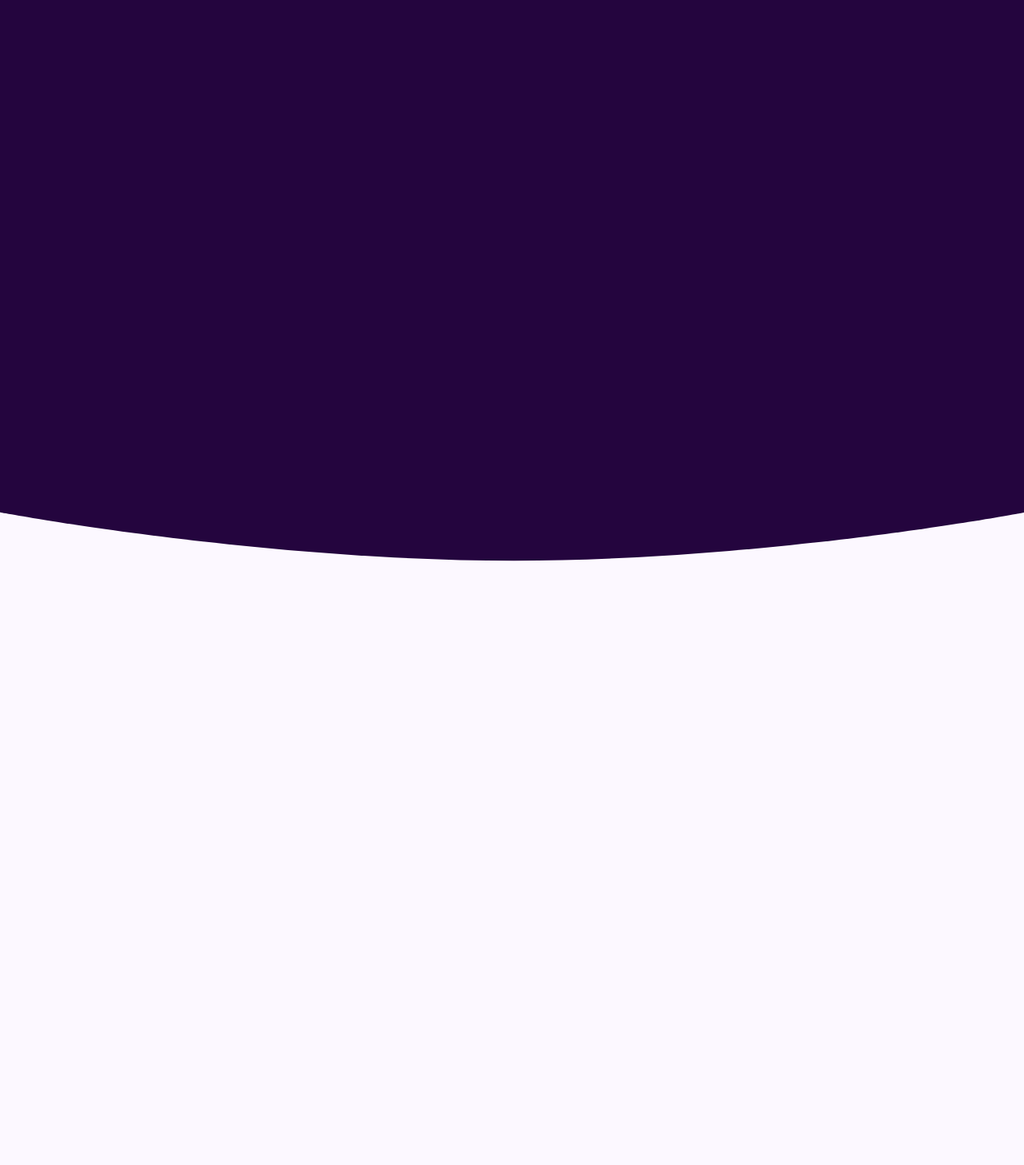
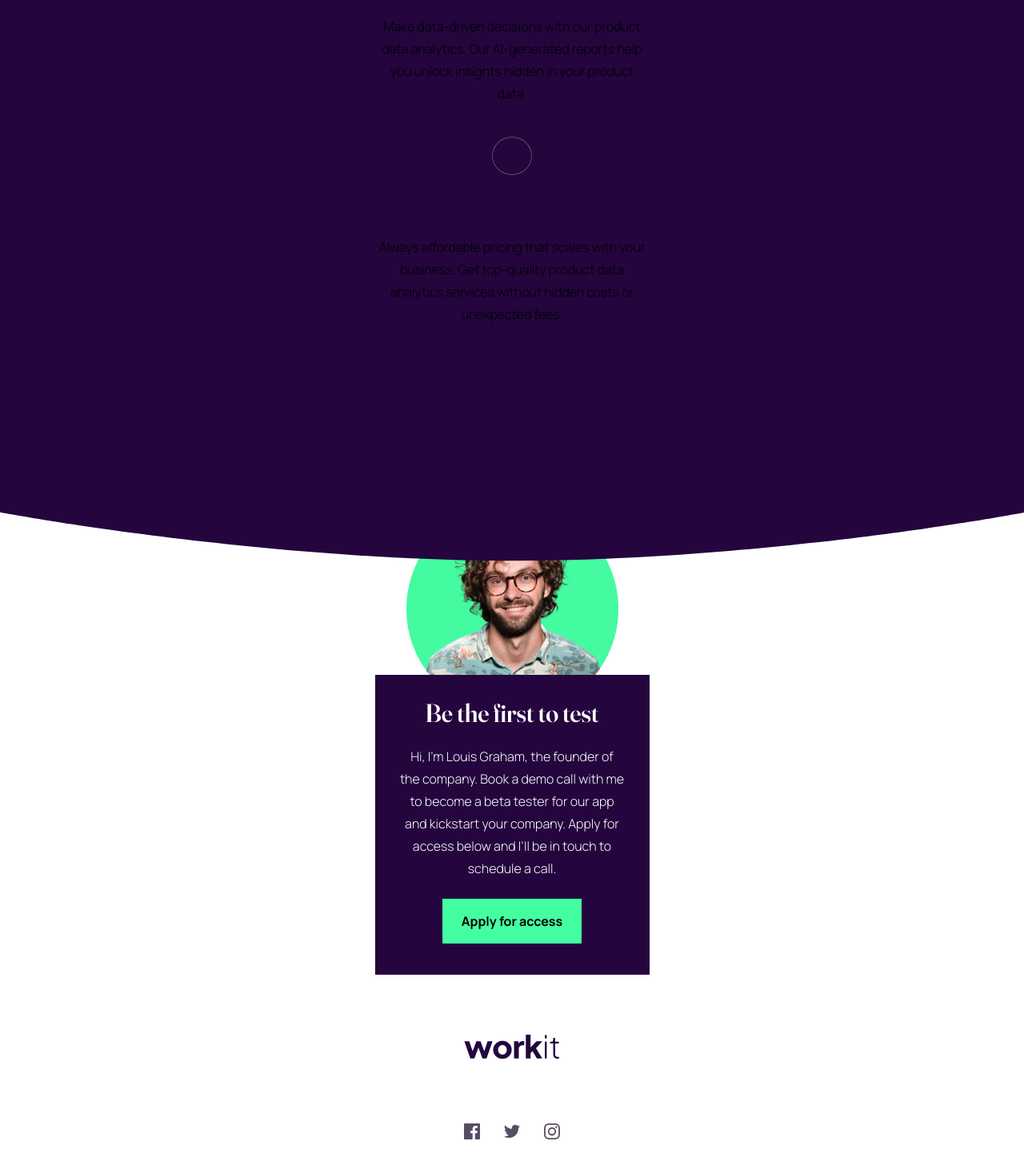
Before and after one commit to erict16/workit-landing-page, a plain HTML site: page index.html in a window 1280 px wide. Shown: the part 943-2400 px from the top of the page at 80% size. Drawn offline with Linux system fonts and the light colour scheme.

Commit message:
Mobile view finished

```diff
--- a/index.html
+++ b/index.html
@@ -21,37 +21,51 @@
                   fill="#24053E"/>
         </svg>
     </div>
-    <div class="second-image"><svg xmlns="http://www.w3.org/2000/svg"  viewBox="0 0 375 1071" fill="none">
-<path fill-rule="evenodd" clip-rule="evenodd" d="M0 0H375.303V1053C375.303 1053 282.249 1070.71 188.173 1070.71C94.0966 1070.71 0 1053 0 1053L0 0Z" fill="#FCF8FF"/>
-</svg></div>
+    <div class="second-image">
+        <svg xmlns="http://www.w3.org/2000/svg" viewBox="0 0 375 1071" fill="none">
+            <path fill-rule="evenodd" clip-rule="evenodd"
+                  d="M0 0H375.303V1053C375.303 1053 282.249 1070.71 188.173 1070.71C94.0966 1070.71 0 1053 0 1053L0 0Z"
+                  fill="#FCF8FF"/>
+        </svg>
+    </div>
     <div class="hero-section">
-        <h1>Data tailored to your needs.</h1>
+        <h1>Data <span class="underline">tailored</span> to your needs.</h1>
         <button>Learn more</button>
     </div>
 
+    <div class="hero-image"></div>
 
-    <div>1</div>
+    <div class="number-title">1</div>
 
     <h2>Actionable insights</h2>
 
+    <p>
         Optimize your products, improve customer satisfaction and stay ahead of the competition
         with our product data analytics.
+    </p>
 
-    <div>2</div>
+    <div class="number-title">2</div>
 
     <h2>Data-driven decisions</h2>
 
+    <p>
         Make data-driven decisions with our product data analytics. Our AI-generated reports help
         you unlock insights hidden in your product data.
+    </p>
 
-    <div>3</div>
+    <div class="number-title">3</div>
 
     <h2>Always affordable</h2>
 
+    <p>
         Always affordable pricing that scales with your business. Get top-quality product data
         analytics services without hidden costs or unexpected fees.
+    </p>
 
-    <h3>Be the first to test</h3>
+    <div class="testimonial-section">
+        <img class="founder-image" src="assets/images/image-founder.webp" alt="">
+        <div class="testimonial-box">
+            <h2>Be the first to test</h2>
 
         <p>
             Hi, I'm Louis Graham, the founder of the company. Book a demo call with me to become a
@@ -59,7 +73,21 @@
             in touch to schedule a call.
         </p>
 
-    <button>Apply for access</button>
+        <button>Apply for access</button></div>
+
+    </div>
+
+    <footer>
+        <img src="assets/images/logo-dark.svg" alt="logo-dark">
+        <div class="contact-logo">
+            <img src="assets/images/icon-facebook.svg" alt="icon-facebook">
+            <img src="assets/images/icon-twitter.svg" alt="icon-twitter">
+            <img src="assets/images/icon-instagram.svg" alt="icon-instagram">
+        </div>
+
+    </footer>
+
+
 </main>
 
 </body>
--- a/style.css
+++ b/style.css
@@ -1,8 +1,20 @@
-
 /* Mobile first */
 
+@font-face {
+    font-family: 'Fraunces'; /* Choose a name for your font family */
+    src: url('assets/fonts/fraunces/static/Fraunces_144pt-SemiBold.ttf') format('truetype'); /* Path to your font file */
+    /* Include additional formats for better browser compatibility */
+}
+
+@font-face {
+    font-family: 'Manrope';
+    src: url("assets/fonts/manrope/Manrope-VariableFont_wght.ttf") format('truetype');
+}
+
 :root {
-    --eucaplyptus: #44FFA1
+    --eucaplyptus: #44FFA1;
+    --dark-purple: #24053E;
+    --davys-grey: #584D62;
 }
 
 * {
@@ -17,9 +29,60 @@ nav {
 
 }
 
+h2 {
+    padding-top: 24px;
+    font-size: 28px;
+    font-weight: 600;
+    line-height: 36px; /* 128.571% */
+    color: var(--dark-purple, #24053E);
+}
+
+p {
+    padding-top: 16px;
+    text-align: center;
+    font-family: Manrope;
+    font-weight: 300;
+    line-height: 28px; /* 175% */
+    width: 343px;
+}
+
 main {
+    display: flex;
+    flex-direction: column;
+    justify-items: center;
+    align-items: center;
+    padding: 0 16px 0 16px;
+}
 
+body {
+    font-family: Manrope, sans-serif;
 }
+
+h1, h2 {
+    font-family: Fraunces, sans-serif;
+}
+
+button {
+    background-color: var(--eucaplyptus);
+    font-family: Manrope;
+    font-weight: 700;
+    padding: 12px 24px;
+    border: none;
+    margin-top: 40px;
+    font-size: 16px;
+    line-height: 32px; /* 200% */
+    cursor: pointer;
+}
+
+footer {
+    margin-top: 74px;
+    margin-bottom: 64px;
+    display: flex;
+    flex-direction: column;
+    justify-items: center;
+}
+
+/* Class */
 
 .top-image {
     position: absolute;
@@ -32,14 +95,101 @@ main {
 .second-image {
     position: absolute;
     z-index: -2;
-    width: 100%;
-    height: auto;
-    top: 392px
+    width: 375px;
+    top: 392px;
 }
 
 .underline {
     text-decoration: none;
-    border-bottom: 2px solid var(--eucaplyptus, #44FFA1);
+    border-bottom: 3px solid var(--eucaplyptus, #44FFA1);
     display: inline-block;
     color: white;
+    padding-bottom: 3px;
 }
+
+.hero-section {
+    margin: 64px 16px;
+    font-size: 28px;
+    font-weight: 600;
+    text-align: center;
+    line-height: 50px;
+    color: white;
+}
+
+.hero-image {
+    content: url("assets/images/image-hero.webp");
+    width: 298px;
+    height: 178px;
+    margin-inline: 30px;
+}
+
+.number-title {
+    border-radius: 50%;
+    border: 1px solid var(--davys-grey, #584D62);
+    width: 48px;
+    height: 46px;
+    flex-shrink: 0;
+    color: var(--dark-purple, #24053E);
+    text-align: center;
+    font-family: Fraunces;
+    font-size: 20px;
+    font-style: normal;
+    font-weight: 600;
+    line-height: 36px;
+    display: flex;
+    align-items: center;
+    justify-content: center;
+    margin-top: 40px;
+}
+
+.testimonial-section {
+    padding-top: 172px;
+    display: flex;
+    flex-direction: column;
+    justify-items: center;
+    align-items: center;
+    width: 343px;
+
+}
+
+.testimonial-box {
+    /*padding: 32px;*/
+    background-color: var(--dark-purple);
+    color: white;
+    text-align: center;
+    display: flex;
+    flex-direction: column;
+    justify-items: center;
+    align-items: center;
+    width: 343px;
+    height: 375px;
+}
+
+.testimonial-box h2 {
+    color: white;
+    font-size: 32px;
+    font-weight: 600;
+    line-height: 48px; /* 150% */
+}
+
+.testimonial-box p {
+    width: 281px;
+}
+
+.testimonial-box button {
+    margin-top: 24px;
+}
+
+
+.founder-image {
+    width: 265px;
+    position: relative;
+    bottom: -50px;
+    z-index: -2;
+}
+
+.contact-logo {
+    display: flex;
+    margin-top: 80px;
+    gap: 30px;
+}
```
Lines whose indentation alone changed are shown as unchanged.
